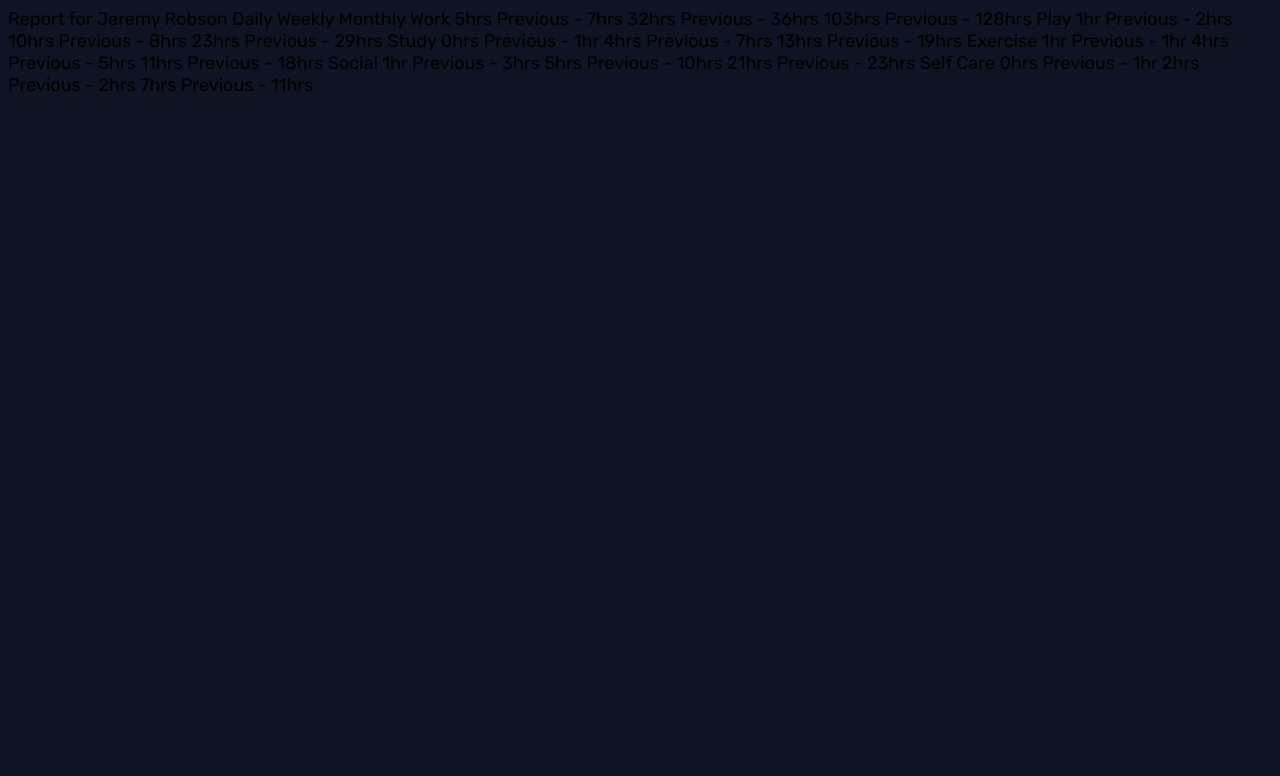
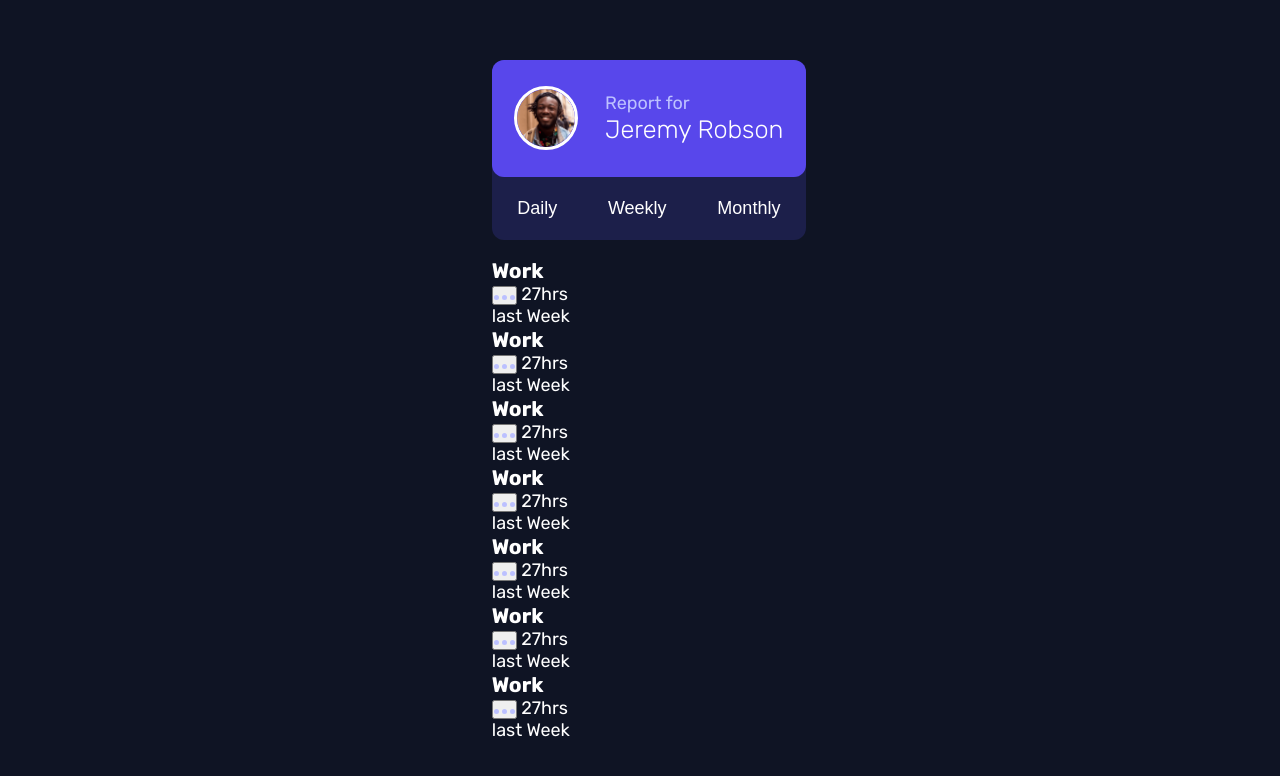
Before and after one commit to Pioneercode1/Time-tracking-dashboard, a plain HTML site: page index.html in a window 1280 px wide. Drawn offline with Linux system fonts and the light colour scheme.

Commit message:
some change

```diff
--- a/index.html
+++ b/index.html
@@ -12,69 +12,82 @@
   <link rel="preconnect" href="https://fonts.gstatic.com" crossorigin>
   <link href="https://fonts.googleapis.com/css2?family=Rubik:ital,wght@0,300..900;1,300..900&display=swap"
     rel="stylesheet">
-    <!-- styles file -->
-    <link rel="stylesheet" href="./style.css">
+  <!-- styles file -->
+  <link rel="stylesheet" href="./style.css">
 
   <title>Frontend Mentor | Time tracking dashboard</title>
 
 </head>
 
 <body>
+  <main id="component-dashboard" class="component-dashboard">
 
-  Report for
-  Jeremy Robson
+    <div class="report-for">
+      <div class="report-header">
+        <img src="./images/image-jeremy.png" alt="image Jeremy Robson" width="32">
+        <div>
+          <span>Report for</span><h1>Jeremy Robson</h1>
+        </div>
+      </div>
 
-  Daily
-  Weekly
-  Monthly
+      <div class="report-time">
+        <button id="btn-daily" class="btn-report-time">Daily</button>
+        <button id="btn-weekly" class="btn-report-time">Weekly</button>
+        <button id="btn-monthly" class="btn-report-time">Monthly</button>
+      </div>
 
-  Work
-  5hrs <!-- daily -->
-  Previous - 7hrs <!-- daily -->
-  32hrs <!-- weekly -->
-  Previous - 36hrs <!-- weekly -->
-  103hrs <!-- monthly -->
-  Previous - 128hrs <!-- monthly -->
+    </div>
 
-  Play
-  1hr <!-- daily -->
-  Previous - 2hrs <!-- daily -->
-  10hrs <!-- weekly -->
-  Previous - 8hrs <!-- weekly -->
-  23hrs <!-- monthly -->
-  Previous - 29hrs <!-- monthly -->
+    <div class="work dashboard">
+      <h3 class="">Work</h3>
+      <button type="button"><img src="./images/icon-ellipsis.svg" alt="icon ellipsis"></button>
+      <span>27hrs</span>
+      <p>last Week</p>
+    </div>
 
-  Study
-  0hrs <!-- daily -->
-  Previous - 1hr <!-- daily -->
-  4hrs <!-- weekly -->
-  Previous - 7hrs <!-- weekly -->
-  13hrs <!-- monthly -->
-  Previous - 19hrs <!-- monthly -->
+    <div class="play dashboard">
+      <h3 class="">Work</h3>
+      <button type="button"><img src="./images/icon-ellipsis.svg" alt="icon ellipsis"></button>
+      <span>27hrs</span>
+      <p>last Week</p>
+    </div>
 
-  Exercise
-  1hr <!-- daily -->
-  Previous - 1hr <!-- daily -->
-  4hrs <!-- weekly -->
-  Previous - 5hrs <!-- weekly -->
-  11hrs <!-- monthly -->
-  Previous - 18hrs <!-- monthly -->
+    <div class="dashboard">
+      <h3 class="">Work</h3>
+      <button type="button"><img src="./images/icon-ellipsis.svg" alt="icon ellipsis"></button>
+      <span>27hrs</span>
+      <p>last Week</p>
+    </div>
 
-  Social
-  1hr <!-- daily -->
-  Previous - 3hrs <!-- daily -->
-  5hrs <!-- weekly -->
-  Previous - 10hrs <!-- weekly -->
-  21hrs <!-- monthly -->
-  Previous - 23hrs <!-- monthly -->
+    <div class="study dashboard">
+      <h3 class="">Work</h3>
+      <button type="button"><img src="./images/icon-ellipsis.svg" alt="icon ellipsis"></button>
+      <span>27hrs</span>
+      <p>last Week</p>
+    </div>
 
-  Self Care
-  0hrs <!-- daily -->
-  Previous - 1hr <!-- daily -->
-  2hrs <!-- weekly -->
-  Previous - 2hrs <!-- weekly -->
-  7hrs <!-- monthly -->
-  Previous - 11hrs <!-- monthly -->
+    <div class="exercise dashboard">
+      <h3 class="">Work</h3>
+      <button type="button"><img src="./images/icon-ellipsis.svg" alt="icon ellipsis"></button>
+      <span>27hrs</span>
+      <p>last Week</p>
+    </div>
+
+    <div class="social dashboard">
+      <h3 class="">Work</h3>
+      <button type="button"><img src="./images/icon-ellipsis.svg" alt="icon ellipsis"></button>
+      <span>27hrs</span>
+      <p>last Week</p>
+    </div>
+
+        <div class="self-care dashboard">
+      <h3 class="">Work</h3>
+      <button type="button"><img src="./images/icon-ellipsis.svg" alt="icon ellipsis"></button>
+      <span>27hrs</span>
+      <p>last Week</p>
+    </div>
+
+  </main>
 
 </body>
 
--- a/style.css
+++ b/style.css
@@ -10,14 +10,21 @@
     --purple-social: hsl(264, 64%, 52%);
     --yellow-self-care: hsl(43, 84%, 65%);
     /* Neutral */
---navy-950: hsl(226, 43%, 10%);
---navy-900: hsl(235, 46%, 20%);
+    --background-dark: hsl(226, 43%, 10%);
+    --card-background: hsl(235, 46%, 20%);
     --purple-500: hsl(235, 45%, 61%);
     --navy-200: hsl(236, 100%, 87%);
+    --white: #fff;
 }
 
 html {
     font-size: 18px;
+}
+
+* {
+    padding: 0;
+    margin: 0;
+    box-sizing: border-box;
 }
 
 body {
@@ -26,6 +33,77 @@ body {
     font-weight: 400;
     font-style: normal;
     font-size: 1rem;
+    color: var(--white);
     min-height: 100vh;
-  background-color: var(--navy-950);
+    background-color: var(--background-dark);
+    display: grid;
+    place-content: center;
 }
+
+.component-dashboard {
+    width: clamp(350px, 50%, 38rem);
+    padding-inline: 1rem;
+    padding-block: 1rem;
+}
+
+.report-for {
+    width: 100%;
+    height: 180px;
+    margin-block-end: 1rem;
+    background-color: var(--card-background);
+    border-radius: 12px;
+}
+
+.report-for .report-header {
+    display: flex;
+    justify-content: space-around;
+    align-items: center;
+    gap: 1rem;
+    height: 65%;
+    padding-inline: 1rem;
+    padding-block: 1rem;
+    background-color: var(--purple-600);
+    border-radius: 12px;
+}
+
+.report-header img {
+    width: 64px;
+    height: 64px;
+    border-radius: 50%;
+    border: 3px solid var(--white);
+}
+
+.report-header span {
+    font-size: clamp(14px, 0.6rem + 1.5vw, 1rem);
+    color: var(--navy-200);
+}
+
+.report-header h1 {
+    font-size: clamp(20px, 0.9rem + 2vw, 1.4rem);
+    font-weight: 300;
+}
+
+.report-for .report-time {
+    height: 35%;
+    display: flex;
+    justify-content: space-around;
+    align-items: center;
+}
+
+.report-time .btn-report-time {
+    border: none;
+    outline: none;
+    font-size: 1rem;
+    color: var(--white);
+    background-color: inherit;
+    transition: color 0.4s ease-in-out;
+}
+
+.btn-report-time:hover {
+    color: var(--navy-200);
+    cursor: pointer;
+}
+
+.btn-report-time:focus {
+    color: var(--navy-200);
+}
```
Also changed, not shown: 2 other files. Lines whose indentation alone changed are shown as unchanged.
